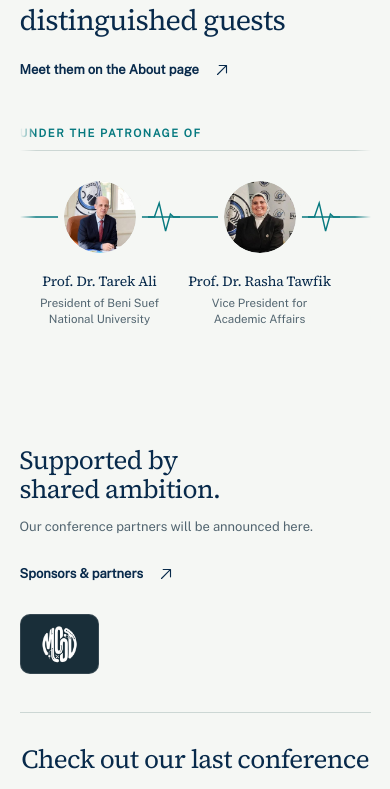
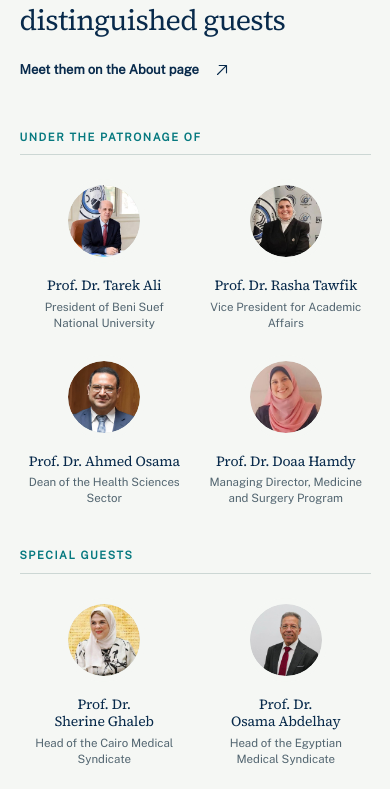
Before and after one commit to iwll07/compass-conference, a Next.js app: page / in a window 390 px wide. Shown: the part 2006-2795 px from the top of the page. Built offline with nearby package versions, Linux system fonts and the light colour scheme; no server answers; the database is empty.

Commit message:
feat(home): stack patrons and special guests into vertical groups

```diff
--- a/app/globals.css
+++ b/app/globals.css
@@ -1510,7 +1510,7 @@ button.sponsor-tile {
   }
 }
 
-/* ---- Patrons Home Row ---------------------------------------------------- */
+/* ---- Patrons Home Section (Stacked Groups) ------------------------------ */
 .home-patrons-section {
   max-width: 1400px;
   margin: 0 auto;
@@ -1522,31 +1522,15 @@ button.sponsor-tile {
   justify-content: space-between;
   align-items: flex-end;
   gap: 20px;
-  margin-bottom: 32px;
+  margin-bottom: 36px;
 }
 .home-patrons-title {
   font-size: clamp(1.8rem, 2.5vw, 2.5rem);
 }
-.home-patrons-scroll-container {
-  overflow-x: auto;
-  overflow-y: hidden;
-  padding-bottom: 24px;
-  scrollbar-width: thin;
-  scrollbar-color: var(--line) transparent;
-  scroll-snap-type: x mandatory;
-  -webkit-overflow-scrolling: touch;
-  outline-offset: 4px;
-  mask-image: linear-gradient(to right, transparent, black 16px, black calc(100% - 16px), transparent);
-  -webkit-mask-image: linear-gradient(to right, transparent, black 16px, black calc(100% - 16px), transparent);
-}
-.home-patrons-scroll-container:focus-visible {
-  outline: 2px solid var(--accent);
-}
 .home-patrons-groups {
   display: flex;
-  gap: 10px;
-  min-width: max-content;
-  padding: 0 16px;
+  flex-direction: column;
+  gap: 40px;
 }
 .home-patrons-group {
   display: flex;
@@ -1572,18 +1556,19 @@ button.sponsor-tile {
 }
 .home-patrons-list {
   display: flex;
+  flex-wrap: wrap;
+  gap: 28px 16px;
   list-style: none;
   margin: 0;
   padding: 0;
 }
 .home-patrons-item {
-  width: 160px;
+  width: 175px;
   min-width: 150px;
   display: flex;
   flex-direction: column;
   align-items: center;
   text-align: center;
-  scroll-snap-align: start;
 }
 .home-patrons-pulse-container {
   position: relative;
@@ -1654,6 +1639,19 @@ button.sponsor-tile {
   font-size: 11.5px;
   line-height: 1.4;
   color: var(--muted);
+}
+@media (max-width: 820px) {
+  .home-patrons-pulse-svg {
+    display: none;
+  }
+  .home-patrons-list {
+    justify-content: flex-start;
+    gap: 24px 12px;
+  }
+  .home-patrons-item {
+    width: calc(50% - 6px);
+    min-width: 140px;
+  }
 }
 @media (max-width: 767px) {
   .home-patrons-header {
--- a/components/home-patrons-row.tsx
+++ b/components/home-patrons-row.tsx
@@ -18,12 +18,6 @@ export function HomePatronsRow({ groups = honoreeGroups }: { groups?: HonoreeGro
         </Link>
       </div>
 
-      <div
-        className="home-patrons-scroll-container"
-        tabIndex={0}
-        role="region"
-        aria-label="Patrons and special guests gallery"
-      >
       <div className="home-patrons-groups">
         {visibleGroups.map((group) => (
           <div key={group.id} className="home-patrons-group">
@@ -86,7 +80,6 @@ export function HomePatronsRow({ groups = honoreeGroups }: { groups?: HonoreeGro
           </div>
         ))}
       </div>
-      </div>
     </section>
   );
 }
--- a/scripts/overflow-check.mjs
+++ b/scripts/overflow-check.mjs
@@ -27,9 +27,6 @@ for (const [label, viewport] of viewports) {
       const vw = document.documentElement.clientWidth;
       const bad = [];
       document.querySelectorAll("body *").forEach((el) => {
-        // Elements inside an intentional scroll container (overflow-x: auto/scroll)
-        // legitimately extend beyond the viewport horizontally.
-        if (el.closest(".home-patrons-scroll-container")) return;
         const r = el.getBoundingClientRect();
         if (r.right > vw + 1 || r.left < -1) {
           bad.push(`${el.tagName}.${String(el.className).split(" ")[0]} right=${Math.round(r.right)} left=${Math.round(r.left)}`);
```
Also changed, not shown: scripts/honorees-qa.mjs (+10 -15 lines), 1 other file (tests, documents, lock files or other folders). Lines whose indentation alone changed are shown as unchanged.
